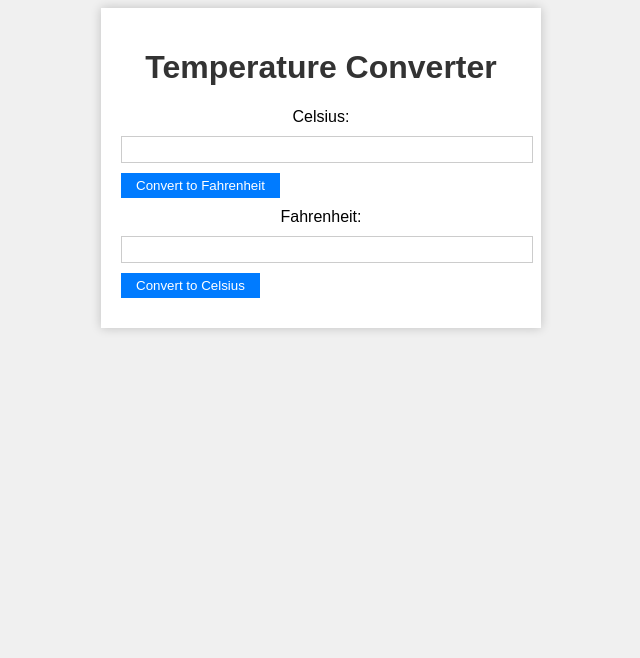
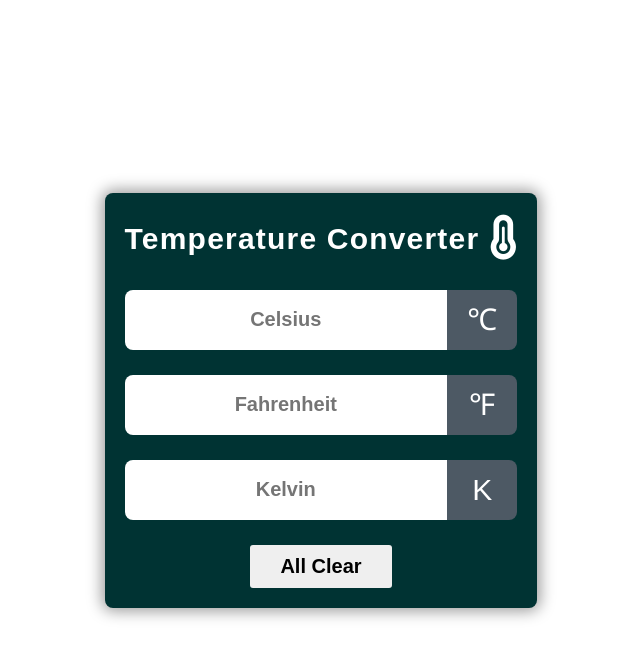
Before and after one commit to umaaishwarya/Bharat-intern, a plain HTML site: page Bharatintern/temparature-conveter/index.html in a window 1280 px wide. Shown: the whole page, without its empty margins (319-959 px from the left). Drawn offline with Linux system fonts and the light colour scheme.

Commit message:
first commit

```diff
--- a/Bharatintern/temparature-conveter/index.html
+++ b/Bharatintern/temparature-conveter/index.html
@@ -1,18 +1,33 @@
 <!DOCTYPE html>
-<html>
+<html lang="en">
 <head>
+    <meta charset="UTF-8">
+    <meta name="viewport" content="width=device-width, initial-scale=1.0">
+    <link rel="stylesheet" href="https://cdnjs.cloudflare.com/ajax/libs/font-awesome/6.2.0/css/all.min.css" integrity="sha512-xh6O/CkQoPOWDdYTDqeRdPCVd1SpvCA9XXcUnZS2FmJNp1coAFzvtCN9BmamE+4aHK8yyUHUSCcJHgXloTyT2A==" crossorigin="anonymous" referrerpolicy="no-referrer">
+    <link rel="stylesheet" href="style.css">
     <title>Temperature Converter</title>
-    <link rel="stylesheet" type="text/css" href="style.css">
 </head>
 <body>
     <div class="container">
-        <h1>Temperature Converter</h1>
-        <label for="celsius">Celsius:</label>
-        <input type="number" id="celsius">
-        <button onclick="convertToCelsius()">Convert to Fahrenheit</button>
-        <label for="fahrenheit">Fahrenheit:</label>
-        <input type="number" id="fahrenheit">
-        <button onclick="convertToFahrenheit()">Convert to Celsius</button>
+        <div class="title">
+            <h1>Temperature Converter</h1>
+            <span class="Temperature-icon"><i class="fa-solid fa-temperature-three-quarters"></i></span>
+        </div>
+        <div id="celsius">
+            <input type="number" id="celsius-input" placeholder="Celsius">
+            <span class="icon">&#8451</span>
+        </div>
+        <div id="fahrenheit">
+            <input type="number" id="fahrenheit-input" placeholder="Fahrenheit">
+            <span class="icon">&#8457</span>
+        </div>
+        <div id="kelvin">
+            <input type="number" id="kelvin-input" placeholder="Kelvin">
+            <span class="icon">&#8490</span>
+        </div>
+        <div class="button">
+            <button id="clear-button">All Clear</button>
+        </div>
     </div>
     <script src="script.js"></script>
 </body>
--- a/Bharatintern/temparature-conveter/script.js
+++ b/Bharatintern/temparature-conveter/script.js
@@ -1,21 +1,49 @@
-function convertToCelsius() {
-    const fahrenheitInput = document.getElementById("fahrenheit");
-    const celsiusInput = document.getElementById("celsius");
+let celsiusInput = document.querySelector('#celsius > input')
+let fahrenheitInput = document.querySelector('#fahrenheit > input')
+let kelvinInput = document.querySelector('#kelvin > input')
 
-    if (fahrenheitInput.value !== "") {
-        const fahrenheit = parseFloat(fahrenheitInput.value);
-        const celsius = (fahrenheit - 32) * (5 / 9);
-        celsiusInput.value = celsius.toFixed(2);
-    }
+let btn = document.querySelector('.button button')
+
+
+function roundNumber(number){
+    return Math.round(number*100)/100
 }
 
-function convertToFahrenheit() {
-    const celsiusInput = document.getElementById("celsius");
-    const fahrenheitInput = document.getElementById("fahrenheit");
 
-    if (celsiusInput.value !== "") {
-        const celsius = parseFloat(celsiusInput.value);
-        const fahrenheit = (celsius * 9 / 5) + 32;
-        fahrenheitInput.value = fahrenheit.toFixed(2);
-    }
-}
+/* Celcius to Fahrenheit and Kelvin */
+celsiusInput.addEventListener('input', function(){
+    let cTemp = parseFloat(celsiusInput.value)
+    let fTemp = (cTemp*(9/5)) + 32
+    let kTemp = cTemp + 273.15
+
+    fahrenheitInput.value = roundNumber(fTemp)
+    kelvinInput.value = roundNumber(kTemp)
+})
+
+
+/* Fahrenheit to Celcius and Kelvin */
+fahrenheitInput.addEventListener('input', function(){
+    let fTemp = parseFloat(fahrenheitInput.value)
+    let cTemp = (fTemp - 32) * (5/9)
+    let kTemp = (fTemp -32) * (5/9) + 273.15
+
+    celsiusInput.value = roundNumber(cTemp)
+    kelvinInput.value = roundNumber(kTemp)
+})
+
+/* Kelvin to Celcius and Fahrenheit */
+kelvinInput.addEventListener('input', function(){
+    let kTemp = parseFloat(kelvinInput.value)
+    let cTemp = kTemp - 273.15
+    let fTemp = (kTemp - 273.15) * (9/5) + 32
+
+    celsiusInput.value = roundNumber(cTemp)
+    fahrenheitInput.value = roundNumber(fTemp)
+})
+
+
+btn.addEventListener('click', ()=>{
+    celsiusInput.value = ""
+    fahrenheitInput.value = ""
+    kelvinInput.value = ""
+})
--- a/Bharatintern/temparature-conveter/style.css
+++ b/Bharatintern/temparature-conveter/style.css
@@ -1,36 +1,107 @@
-body {
-    font-family: Arial, sans-serif;
-    background-color: #f0f0f0;
+*{
+    margin: 0;
+    padding: 0;
+    box-sizing: border-box;
 }
 
-.container {
-    max-width: 400px;
-    margin: 0 auto;
+body{
+    display: flex;
+    justify-content: center;
+    align-items: center;
+    min-height: 100vh;
+}
+
+.container{
+    max-width: 450px;
+    background: #003333;
+    border-radius: 8px;
+    box-shadow: 0px 0px 15px 3px rgba(0,0,0,0.4);
+    font-family: sans-serif;
     padding: 20px;
-    background-color: #fff;
-    box-shadow: 0 0 10px rgba(0, 0, 0, 0.2);
+}
+
+.title{
+    display: flex;
+    justify-content: center;
+    align-items: center;
+    flex-wrap: wrap-reverse;
+    gap: 10px;
+}
+
+.Temperature-icon{
+    font-size: 45px;
+    color: #fff;
+}
+
+h1{
+    color: #fff;
+    letter-spacing: 1.2px;
+    font-size: 30px;
+}
+
+#celsius, #fahrenheit, #kelvin{
+    display: flex;
+    justify-content: center;
+    align-items: center;
+    margin-top: 25px;
+}
+
+input{
+    flex: 5;
+    height: 60px;
+    font-size: 20px;
+    font-weight: 600;
+    text-align: center;
+    border: none;
+    outline: none;
+    border-radius: 8px 0 0 8px;
+    padding: 0 10px;
+}
+
+
+/* for chrome, safari, Edge, Opera */
+input::-webkit-outer-spin-button,
+input::-webkit-inner-spin-button{
+    -webkit-appearance: none;
+}
+
+/* for Mozila firefox */
+input{
+    -moz-appearance: textfield;
+}
+
+
+.icon{
+    flex: 1;
+    height: 60px;
+    line-height: 60px;
+    padding: 0 5px;
+    text-align: center;
+    font-size: 30px;
+    background: #4d5964;
+    color: #fff;
+    border-radius: 0 8px 8px 0;
+}
+
+
+.button{
+    margin-top: 25px;
     text-align: center;
 }
 
-h1 {
-    color: #333;
+
+.button button{
+    border: none;
+    outline: none;
+    padding: 10px 30px;
+    font-size: 20px;
+    font-weight: 600;
+    border-radius: 3px;
+    cursor: pointer;
+    transition: 0.3s;
 }
 
-label, input, button {
-    display: block;
-    margin: 10px 0;
+.button button:hover{
+    background: #000;
+    color: #fff;
 }
-
-input {
-    width: 100%;
-    padding: 5px;
-    border: 1px solid #ccc;
-}
-
-button {
-    background-color: #007BFF;
-    color: #fff;
-    padding: 5px 15px;
-    border: none;
-    cursor: pointer;
-}
```
